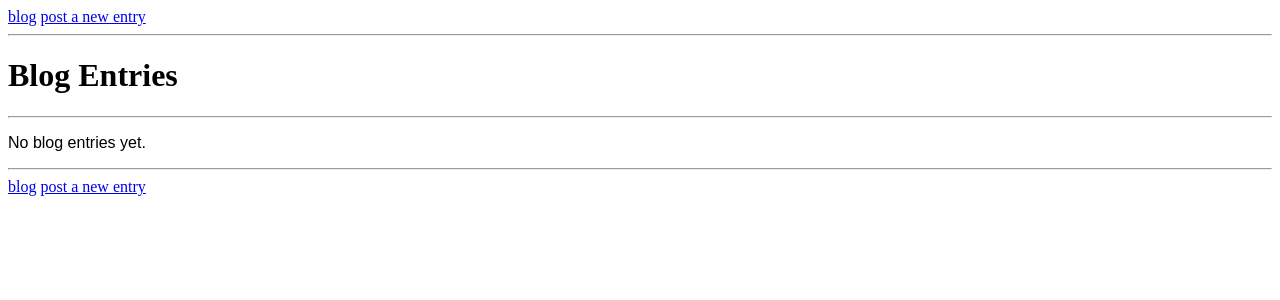
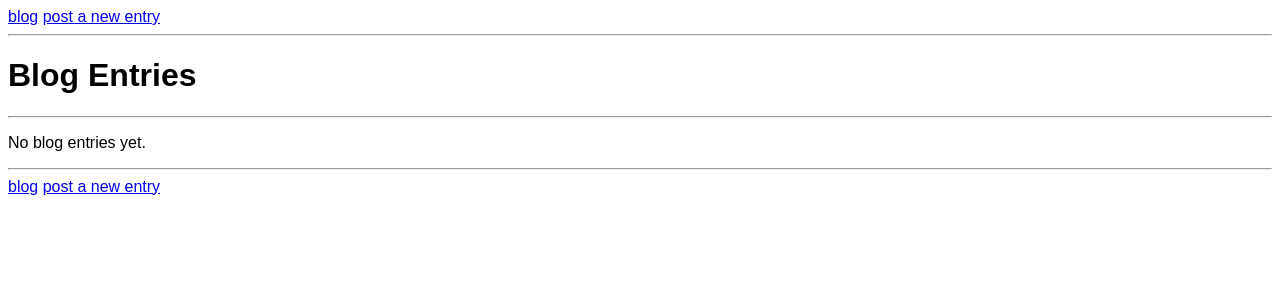
Before and after one commit to orphanedcouplet/build-a-blog, a Flask app: page /blog in a window 1280 px wide. Shown: the top 300 px of the page. Run offline with Flask 2, Linux system fonts and the light colour scheme; data that the repository does not hold is empty.

Commit message:
fixed style (cleared cache)

```diff
--- a/static/styles/stylesheet.css
+++ b/static/styles/stylesheet.css
@@ -2,6 +2,6 @@
     color: red;
 }
 
-p {
+body {
     font-family: sans-serif;
 }
```
